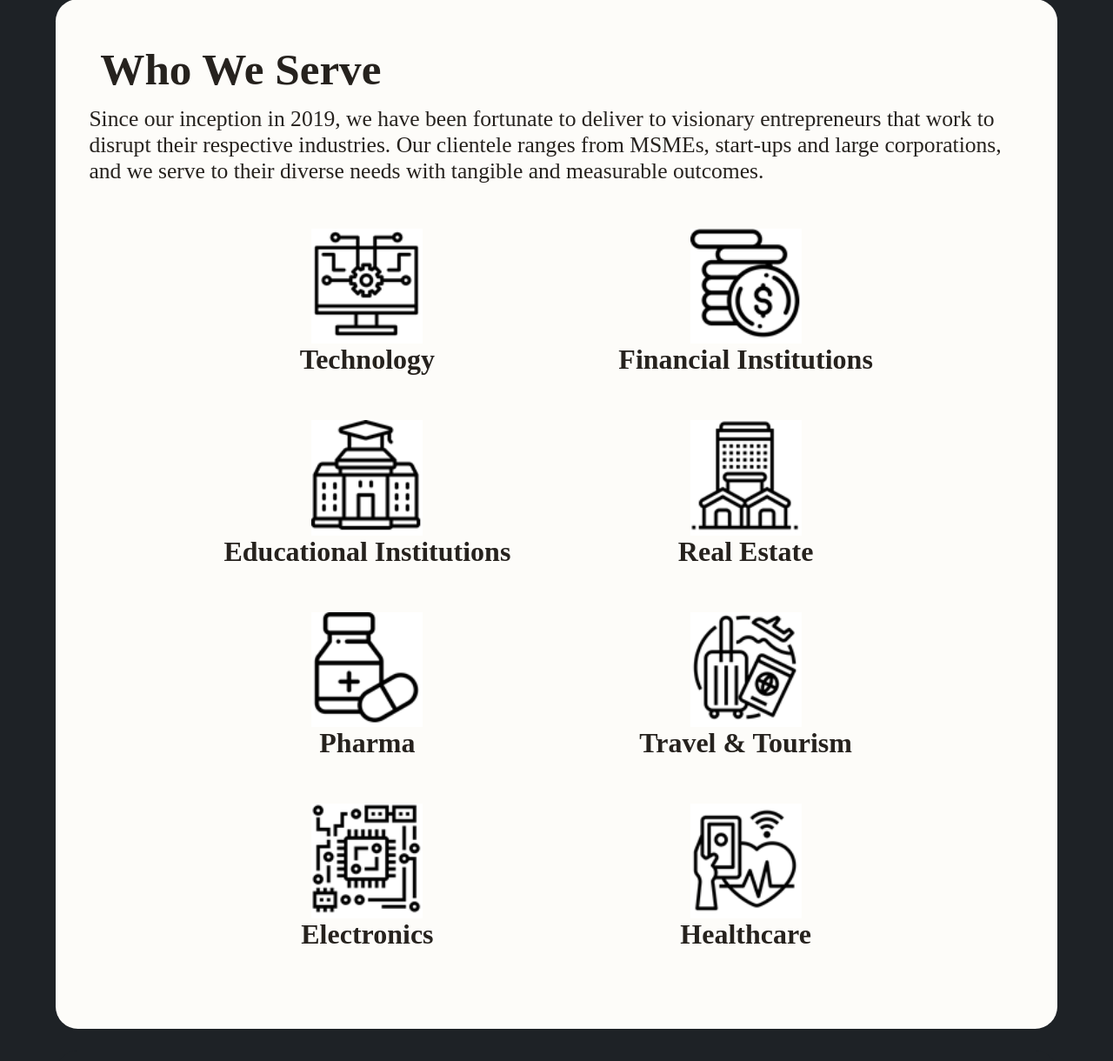
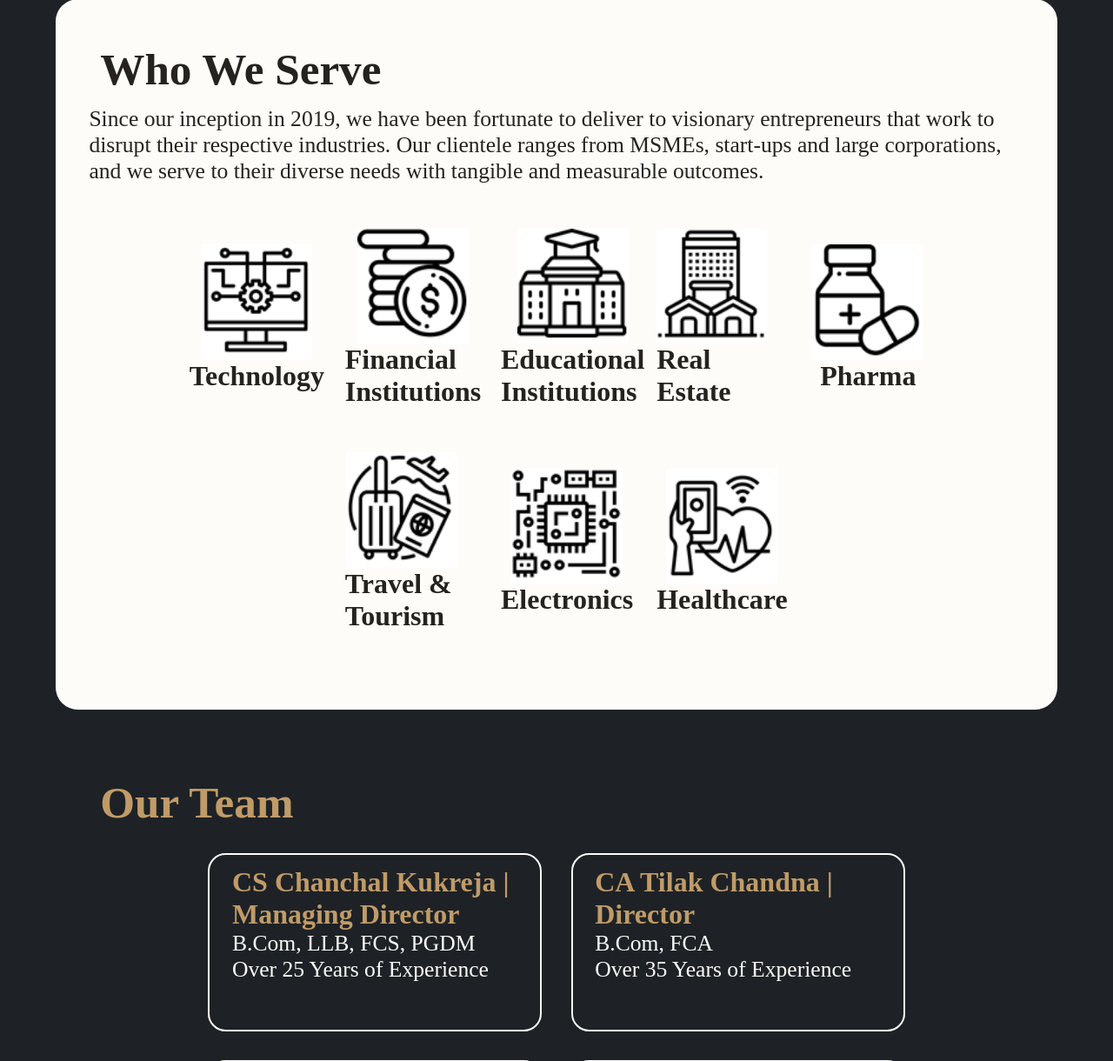
Before and after one commit to Ankurtaneja14/foodwebsite, a PHP site: page /about.html in a window 1280 px wide. Shown: the part 1515-2735 px from the top of the page at 87% size. Run offline with PHP 8.4, Linux system fonts and the light colour scheme.

Commit message:
Update abou.css

```diff
--- a/css/abou.css
+++ b/css/abou.css
@@ -229,7 +229,7 @@ section{
 }
 .box1{
     flex-direction: column;
-    width: 30vw;
+    width: 10vw;
     align-items: center;
     flex-wrap: wrap;
     display: flex;
```
